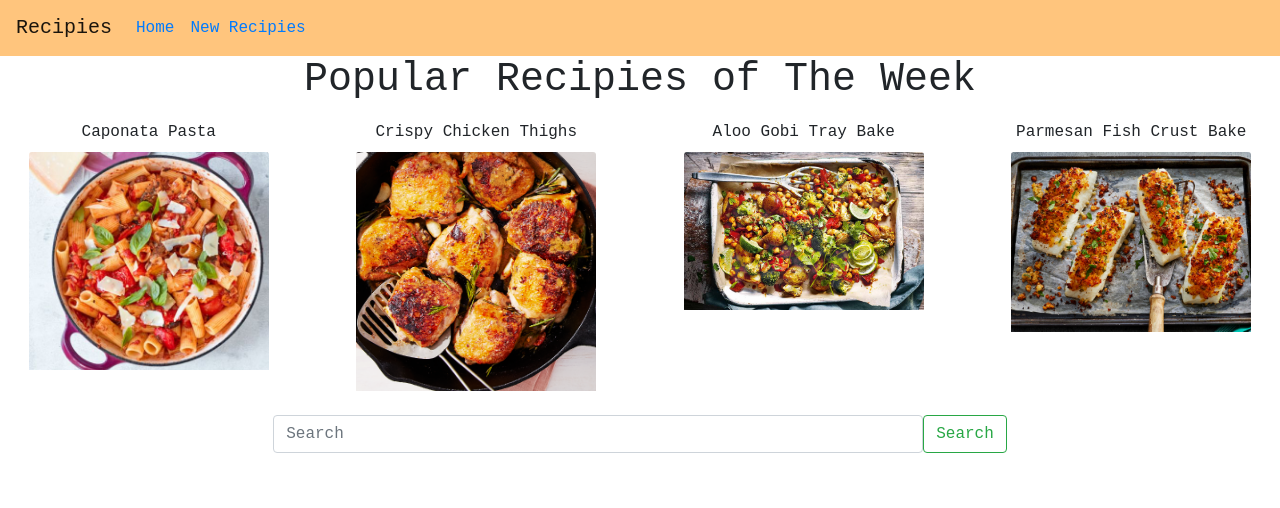
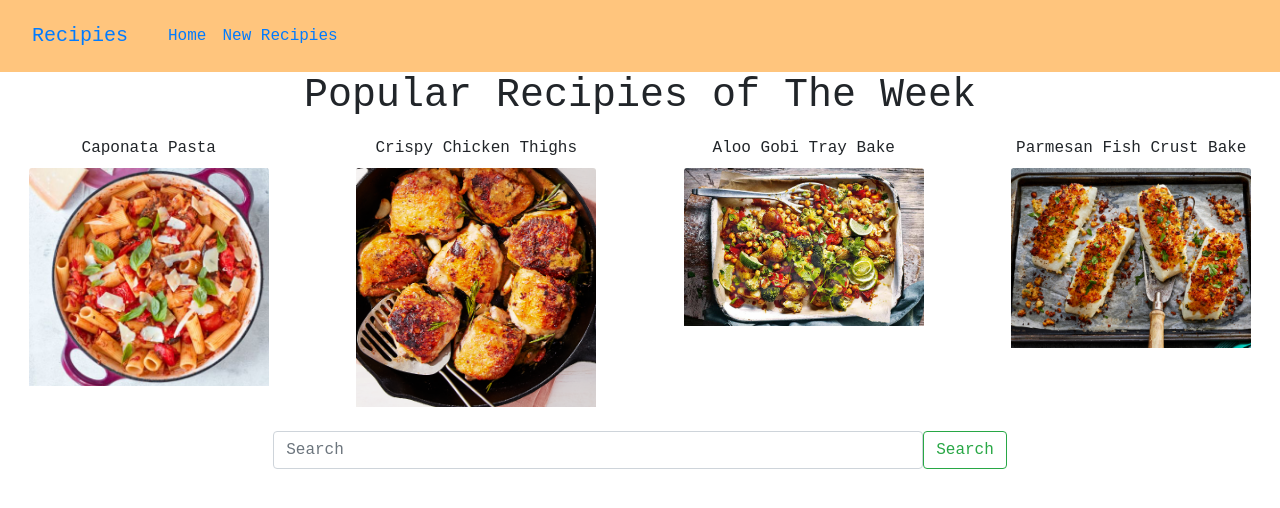
Before and after one commit to TiffanyJan/Recipies, a React (Create React App) app: page / in a window 1280 px wide. Shown: the top 508 px of the page. Built offline with nearby package versions, Linux system fonts and the light colour scheme.

Commit message:
change recipies home page button to go to home

```diff
--- a/src/App.js
+++ b/src/App.js
@@ -11,11 +11,17 @@ function App() {
   return (
     <>
       <Navbar className="color-nav" variant="light">
-        <Navbar.Brand href="#home"> Recipies </Navbar.Brand>
+        <Navbar.Brand href="#Recipies">
+        <Nav.Link>
+            <Link to="/"> Recipies </Link>
+          </Nav.Link>
+        </Navbar.Brand>
+
         <Nav className="mr-auto">
           <Nav.Link>
             <Link to="/"> Home </Link>
           </Nav.Link>
+
           <Nav.Link>
             <Link to="/NewRecipiesPage"> New Recipies </Link>
           </Nav.Link>
@@ -30,7 +36,6 @@ function App() {
               <Recipie recipeDetails={recipeDetails} />
             )}
           />
-
           <Route
             path="/"
             render={() => (
```
